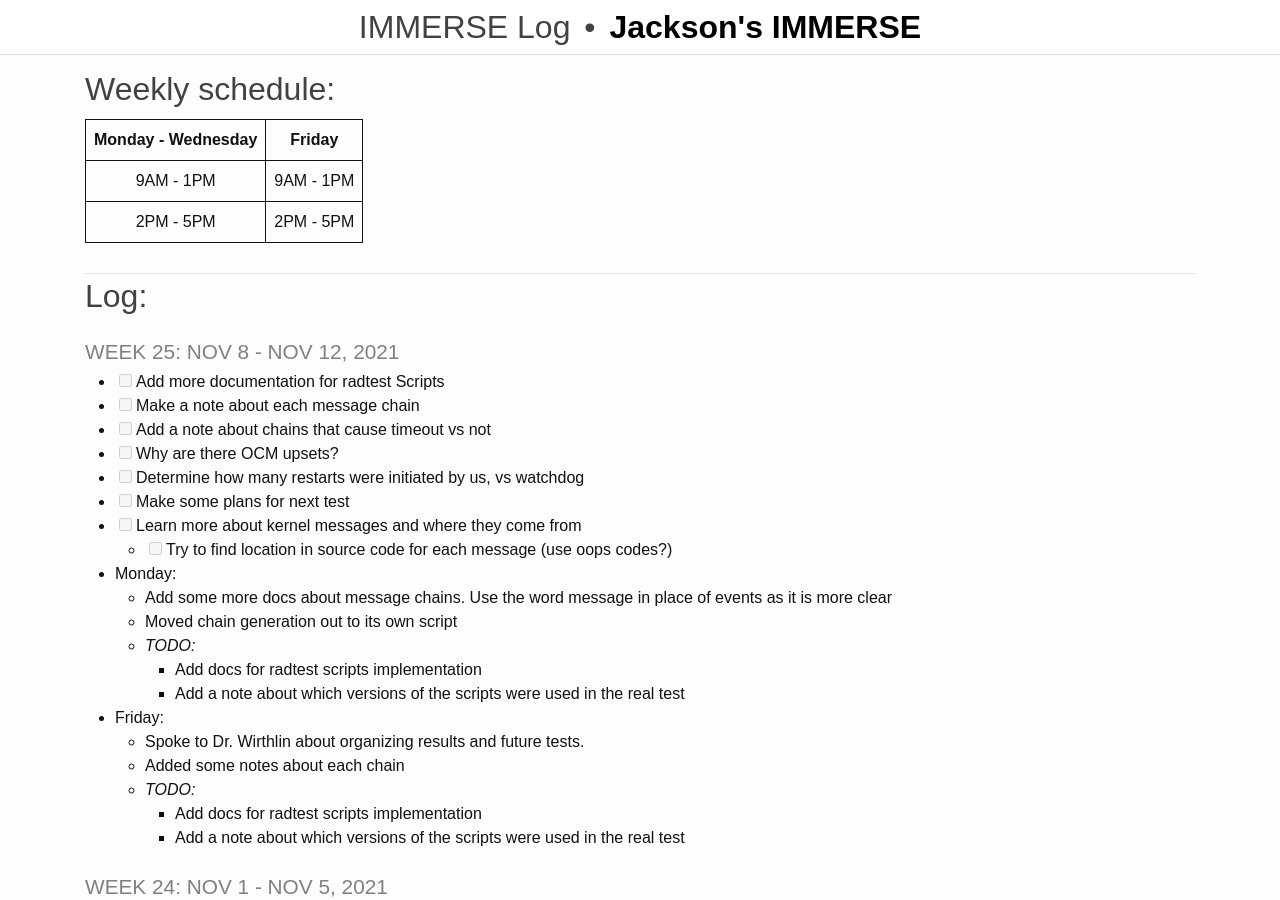
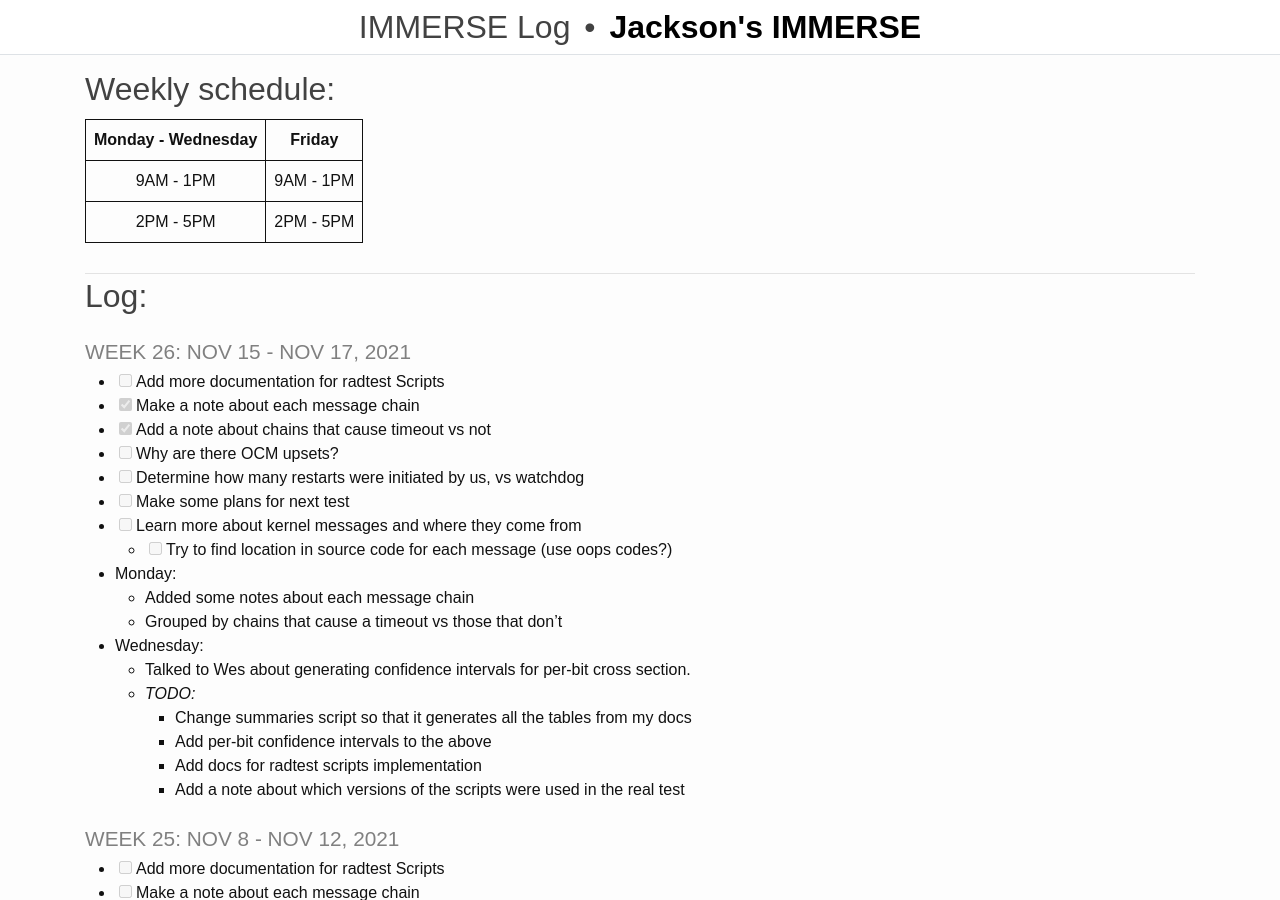
Before and after one commit to rjsmith1999/IMMERSE, a Jekyll site: the page built from _pages/log.md, in a window 1280 px wide and 900 px high. Built offline with Jekyll 4.4.1, drawn with Linux system fonts in a browser that asks for light colours.

Commit message:
Update Log

```diff
--- a/_pages/log.md
+++ b/_pages/log.md
@@ -13,6 +13,30 @@ title: IMMERSE Log
 
 -------------------
 ## Log:
+
+
+### Week 26: Nov 15 - Nov 17, 2021
+  - [ ] Add more documentation for radtest Scripts
+  - [x] Make a note about each message chain
+  - [x] Add a note about chains that cause timeout vs not
+  - [ ] Why are there OCM upsets?
+  - [ ] Determine how many restarts were initiated by us, vs watchdog
+  - [ ] Make some plans for next test
+  - [ ] Learn more about kernel messages and where they come from
+    - [ ] Try to find location in source code for each message (use oops codes?)
+
+* **Monday**:
+  - Added some notes about each message chain
+  - Grouped by chains that cause a timeout vs those that don't
+
+* **Wednesday**:
+  - Talked to Wes about generating confidence intervals for per-bit cross section.
+  - _TODO:_
+    - Change summaries script so that it generates all the tables from my docs
+    - Add per-bit confidence intervals to the above
+    - Add docs for radtest scripts implementation
+    - Add a note about which versions of the scripts were used in the real test
+
 
 ### Week 25: Nov 8 - Nov 12, 2021
   - [ ] Add more documentation for radtest Scripts
```
